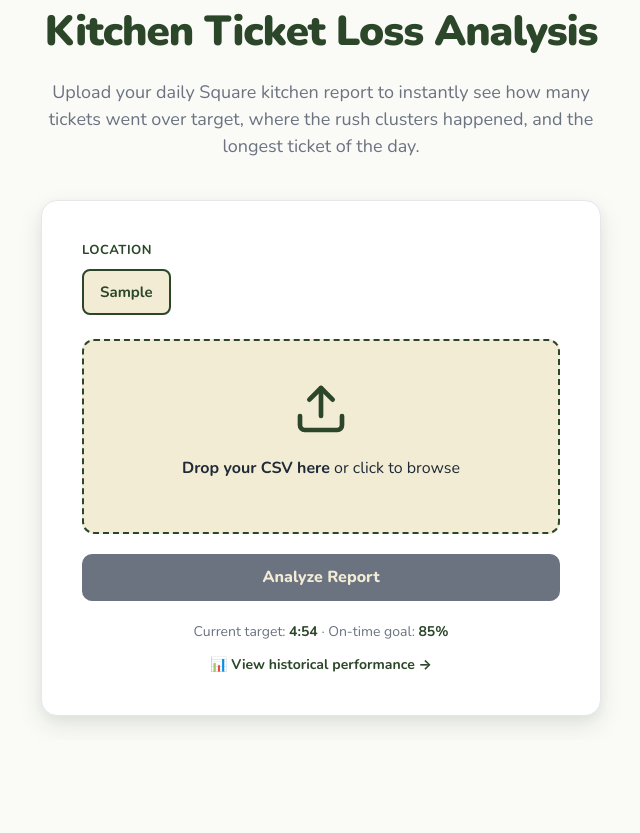
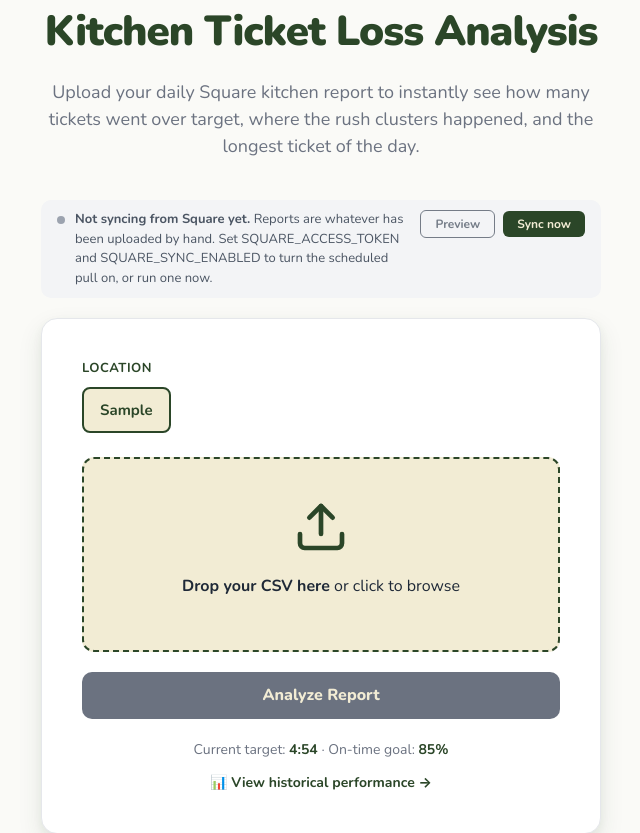
Before and after one commit to YeemsCoffee/lossanalysis, a Flask app: page / in a window 1280 px wide. Shown: the part 163-996 px from the top of the page, without its empty margins (319-959 px from the left). Before the commit the page ends 888 px from the top, so only its background shows below. Run offline with Flask 3, Linux system fonts and the light colour scheme; a user stored in the database is signed in; data comes from the database, SQL or seed files in the repository; tables that the repository leaves empty hold one stand-in row (values such as "Sample post"); parts of the project's set-up code (start-up, migrations or seed data) failed here and were passed over; some libraries are stand-ins or nearby versions.

Commit message:
Add a Sync now button, and say so when syncing was never set up
Two related gaps, both found by trying to use it.

The banner only rendered once a sync had run, so before the first one the
page showed nothing — indistinguishable from a sync that had quietly died,
which is the exact ambiguity the banner exists to remove. There is now a
fourth, idle state saying reports are whatever was uploaded by hand.

That also fixes a chicken-and-egg: with no banner there was nowhere to put a
button, and waiting a quarter of an hour to find out whether the mapping is
right is a poor way to debug it. Admins now get Preview and Sync now on both
the Upload and History pages, in every state.

Preview dry-runs and reports what it would write. Sync now writes and flashes
the days and ticket counts straight back, so a doubled count from both
stations being counted is visible immediately rather than a week later.

The button deliberately does not require SQUARE_SYNC_ENABLED, which the cron
does. That flag guards unattended writing — a job that could overwrite good
data silently and repeatedly. A person pressing a button is attended: it
happens once and the result comes back on the next page. It stays admin-only
and CSRF-protected, since it writes.

Two tests asserted the old show-nothing behaviour and now assert the idle
state instead.

Co-Authored-By: Claude Opus 5 <noreply@anthropic.com>
Claude-Session: https://claude.ai/code/session_01XrPXQykZAH65bzkBRzKDvE

```diff
--- a/app/routes.py
+++ b/app/routes.py
@@ -670,6 +670,51 @@ def admin_assign_location():
     return redirect(url_for("main.admin_users"))
 
 
+@bp.route("/admin/sync", methods=["POST"])
+@login_required
+def admin_sync():
+    """
+    Pull from Square now rather than waiting for the next quarter hour.
+
+    Note this deliberately does not require SQUARE_SYNC_ENABLED, which the
+    scheduled job does. That flag guards *unattended* writing — a job that
+    could overwrite good data silently and repeatedly before anyone noticed.
+    An admin pressing a button is attended by definition: it happens once,
+    and the result comes straight back on the next page. The preview button
+    is there to look before leaping.
+    """
+    _require_admin()
+    from .square_sync import sync_recent
+
+    back = request.form.get("next") or url_for("main.index")
+    dry  = request.form.get("dry_run") == "1"
+
+    if not os.environ.get("SQUARE_ACCESS_TOKEN"):
+        flash("No Square access token is set, so there is nothing to sync from. "
+              "Add SQUARE_ACCESS_TOKEN to the environment properties first.",
+              "error")
+        return redirect(back)
+
+    try:
+        summary = sync_recent(2, LOCATIONS, dry_run=dry, include_today=True)
+    except Exception as e:
+        flash(f"Square sync failed: {type(e).__name__}: {e}", "error")
+        return redirect(back)
+
+    days = ", ".join(f"{d['date']} {d['location']} ({d['tickets']})"
+                     for d in summary["days"]) or "no days"
+    verb = "Would sync" if dry else "Synced"
+    flash(f"{verb} {summary['tickets']:,} tickets — {days}.",
+          "info" if dry else "success")
+
+    if summary["unmapped_locations"]:
+        flash("These Square locations were not recognised and were skipped: "
+              + ", ".join(summary["unmapped_locations"])
+              + ". Set SQUARE_LOCATION_MAP to map them.", "error")
+
+    return redirect(back)
+
+
 @bp.route("/admin/settings", methods=["GET", "POST"])
 @login_required
 def admin_settings():
--- a/app/static/css/style.css
+++ b/app/static/css/style.css
@@ -651,3 +651,34 @@ tr:hover td { background: var(--cream); }
   opacity: 0.85;
   font-family: ui-monospace, SFMono-Regular, Menlo, monospace;
 }
+
+/* Admin controls inside the sync line. */
+.sync-status.idle  { background: #f3f4f6; color: #4b5563; }
+.sync-status.idle  .sync-dot { background: #9ca3af; }
+.sync-actions {
+  margin-left: auto;
+  display: flex;
+  gap: 8px;
+  flex: 0 0 auto;
+  align-items: center;
+}
+.sync-actions form { margin: 0; }
+.sync-btn {
+  padding: 5px 14px;
+  border-radius: 6px;
+  border: none;
+  background: var(--green);
+  color: var(--cream);
+  font-family: inherit;
+  font-size: 12px;
+  font-weight: 700;
+  cursor: pointer;
+  white-space: nowrap;
+}
+.sync-btn.ghost {
+  background: none;
+  border: 1px solid currentColor;
+  color: inherit;
+  opacity: 0.75;
+}
+.sync-btn:hover { opacity: 0.9; }
--- a/app/templates/_sync_status.html
+++ b/app/templates/_sync_status.html
@@ -1,11 +1,45 @@
 {#
   Whether the Square sync is actually running.
 
-  Three states worth distinguishing, because the dangerous one is not "broken"
-  but "quietly stopped" — the app would otherwise keep showing the last good
-  data as though it were current.
+  Four states, and the one that matters most is "never" — silence is
+  ambiguous between "not set up" and "set up but quietly died", and the whole
+  point of this line is that stale data should never look current.
+
+  Expects `sync` (possibly None). Admins also get a button to pull now rather
+  than wait for the next quarter hour.
 #}
-{% if not sync.ok %}
+{% set can_sync = current_user.is_authenticated and current_user.is_admin %}
+
+{% macro sync_buttons(label) %}
+  {% if can_sync %}
+    <div class="sync-actions">
+      <form method="post" action="{{ url_for('main.admin_sync') }}">
+        <input type="hidden" name="csrf_token" value="{{ csrf_token() }}">
+        <input type="hidden" name="next" value="{{ request.full_path }}">
+        <input type="hidden" name="dry_run" value="1">
+        <button type="submit" class="sync-btn ghost">Preview</button>
+      </form>
+      <form method="post" action="{{ url_for('main.admin_sync') }}">
+        <input type="hidden" name="csrf_token" value="{{ csrf_token() }}">
+        <input type="hidden" name="next" value="{{ request.full_path }}">
+        <button type="submit" class="sync-btn">{{ label }}</button>
+      </form>
+    </div>
+  {% endif %}
+{% endmacro %}
+
+{% if not sync %}
+  <div class="sync-status idle">
+    <span class="sync-dot"></span>
+    <div>
+      <strong>Not syncing from Square yet.</strong>
+      Reports are whatever has been uploaded by hand.
+      {%- if can_sync %} Set SQUARE_ACCESS_TOKEN and SQUARE_SYNC_ENABLED to turn
+      the scheduled pull on, or run one now.{% endif %}
+    </div>
+    {{ sync_buttons("Sync now") }}
+  </div>
+{% elif not sync.ok %}
   <div class="sync-status error">
     <span class="sync-dot"></span>
     <div>
@@ -14,6 +48,7 @@
       Figures below may be out of date.
       {% if sync.error %}<div class="sync-detail">{{ sync.error }}</div>{% endif %}
     </div>
+    {{ sync_buttons("Retry now") }}
   </div>
 {% elif sync.stale %}
   <div class="sync-status warn">
@@ -23,6 +58,7 @@
       It normally runs every 15 minutes while the stores are open, so today's
       figures may be behind.
     </div>
+    {{ sync_buttons("Sync now") }}
   </div>
 {% else %}
   <div class="sync-status ok">
@@ -42,5 +78,6 @@
         </div>
       {% endif %}
     </div>
+    {{ sync_buttons("Sync now") }}
   </div>
 {% endif %}
--- a/app/templates/history.html
+++ b/app/templates/history.html
@@ -11,9 +11,7 @@
   <div class="date">Kitchen ticket trends over time · target {{ target_fmt }}{% if location %} · {{ location }}{% endif %}</div>
 </div>
 
-{% if sync %}
-  {% include "_sync_status.html" %}
-{% endif %}
+{% include "_sync_status.html" %}
 
 <!-- Location filter tabs -->
 <div class="location-tabs">
--- a/app/templates/upload.html
+++ b/app/templates/upload.html
@@ -6,11 +6,9 @@
   <p>Upload your daily Square kitchen report to instantly see how many tickets went over target, where the rush clusters happened, and the longest ticket of the day.</p>
 </div>
 
-{% if sync %}
-  <div style="max-width:560px; margin:0 auto 20px;">
-    {% include "_sync_status.html" %}
-  </div>
-{% endif %}
+<div style="max-width:560px; margin:0 auto 20px;">
+  {% include "_sync_status.html" %}
+</div>
 
 <form class="upload-card" method="post" action="{{ url_for('main.analyze') }}" enctype="multipart/form-data" id="upload-form">
   <input type="hidden" name="csrf_token" value="{{ csrf_token() }}">
```
Also changed, not shown: tests/test_routes.py (+118 -4 lines).
